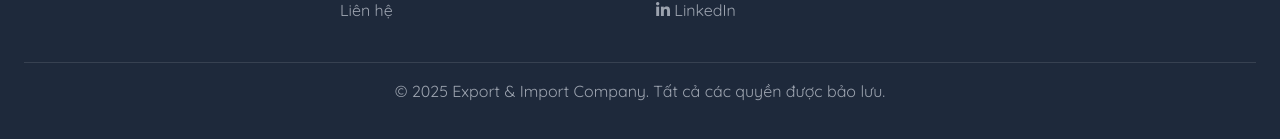
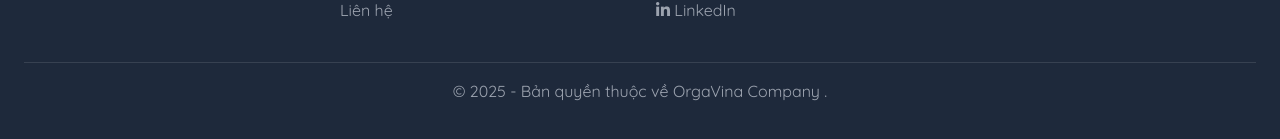
Before and after one commit to quoc10973/OrgaVina-Company-UI-Design, a React (Vite) app: page / in a window 1280 px wide. Shown: the part 2177-2316 px from the top of the page. Built offline with nearby package versions, Linux system fonts and the light colour scheme.

Commit message:
edit footer

```diff
--- a/src/components/Footer.jsx
+++ b/src/components/Footer.jsx
@@ -88,7 +88,7 @@ const Footer = () => {
                 </div>
 
                 <div className="mt-10 border-t border-gray-700 pt-4 text-center text-gray-400">
-                    © {new Date().getFullYear()} Export & Import Company. Tất cả các quyền được bảo lưu.
+                    © {new Date().getFullYear()} -  Bản quyền thuộc về OrgaVina Company .
                 </div>
             </div>
         </footer>
```
